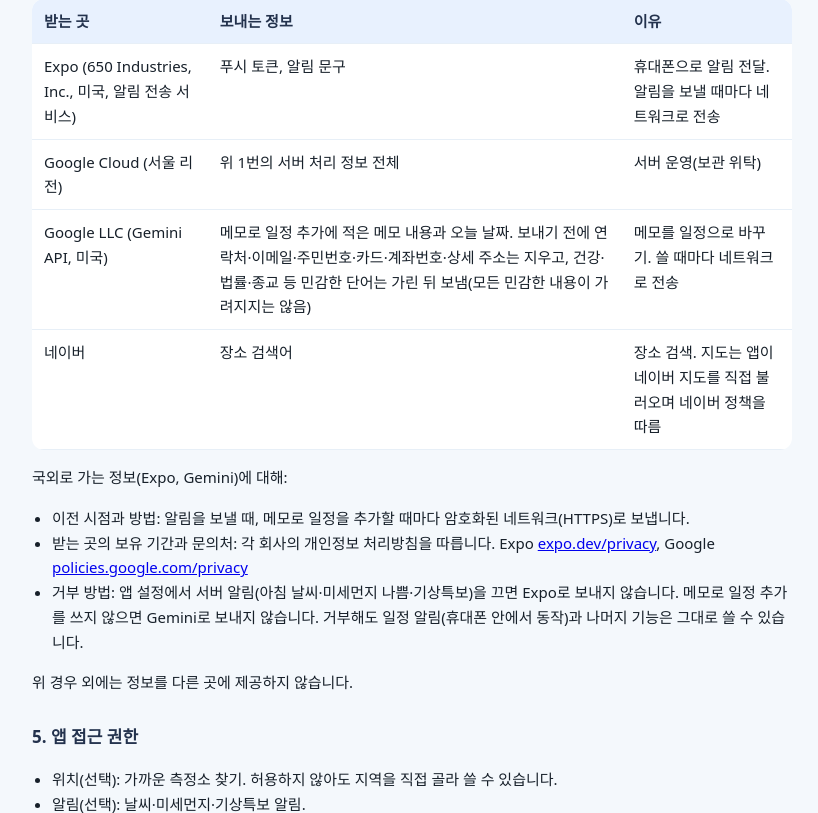
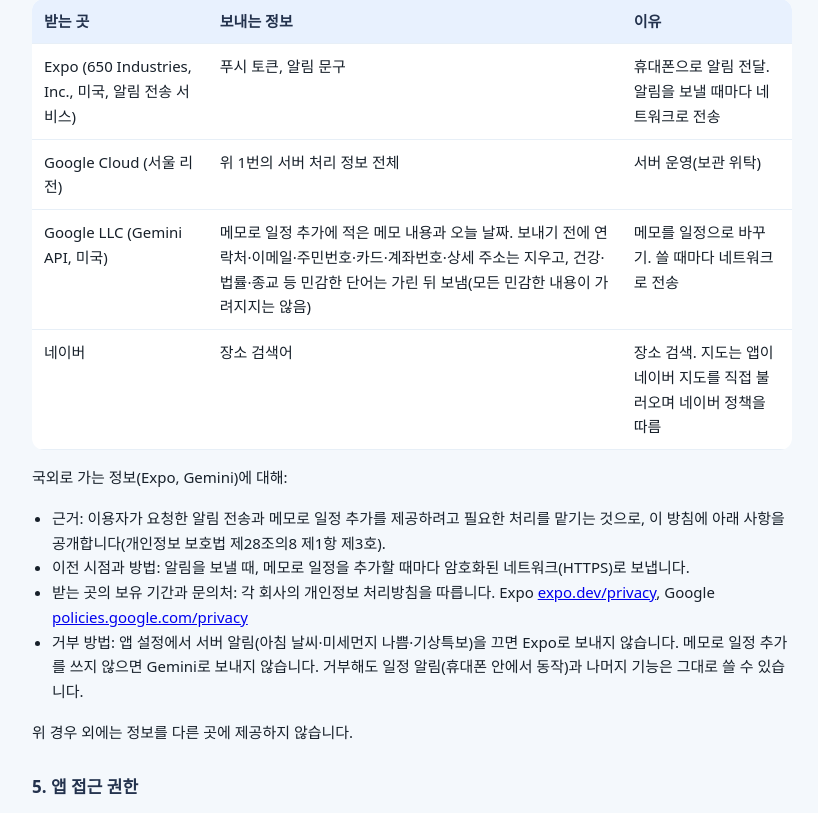
Before and after one commit to vmvvmvvmv/WTD, a Django app: page /privacy/ in a window 1280 px wide. Shown: the part 1243-2056 px from the top of the page, without its empty margins (228-1046 px from the left). Run offline with Django 5.2, Linux system fonts and the light colour scheme; parts of the project's set-up code (start-up, migrations or seed data) failed here and were passed over.

Commit message:
처리방침에 국외 이전 근거 추가

```diff
--- a/backend/dust/templates/dust/privacy.html
+++ b/backend/dust/templates/dust/privacy.html
@@ -57,6 +57,7 @@
 </table>
 <p>국외로 가는 정보(Expo, Gemini)에 대해:</p>
 <ul>
+<li>근거: 이용자가 요청한 알림 전송과 메모로 일정 추가를 제공하려고 필요한 처리를 맡기는 것으로, 이 방침에 아래 사항을 공개합니다(개인정보 보호법 제28조의8 제1항 제3호).</li>
 <li>이전 시점과 방법: 알림을 보낼 때, 메모로 일정을 추가할 때마다 암호화된 네트워크(HTTPS)로 보냅니다.</li>
 <li>받는 곳의 보유 기간과 문의처: 각 회사의 개인정보 처리방침을 따릅니다. Expo <a href="https://expo.dev/privacy">expo.dev/privacy</a>, Google <a href="https://policies.google.com/privacy">policies.google.com/privacy</a></li>
 <li>거부 방법: 앱 설정에서 서버 알림(아침 날씨·미세먼지 나쁨·기상특보)을 끄면 Expo로 보내지 않습니다. 메모로 일정 추가를 쓰지 않으면 Gemini로 보내지 않습니다. 거부해도 일정 알림(휴대폰 안에서 동작)과 나머지 기능은 그대로 쓸 수 있습니다.</li>
```
